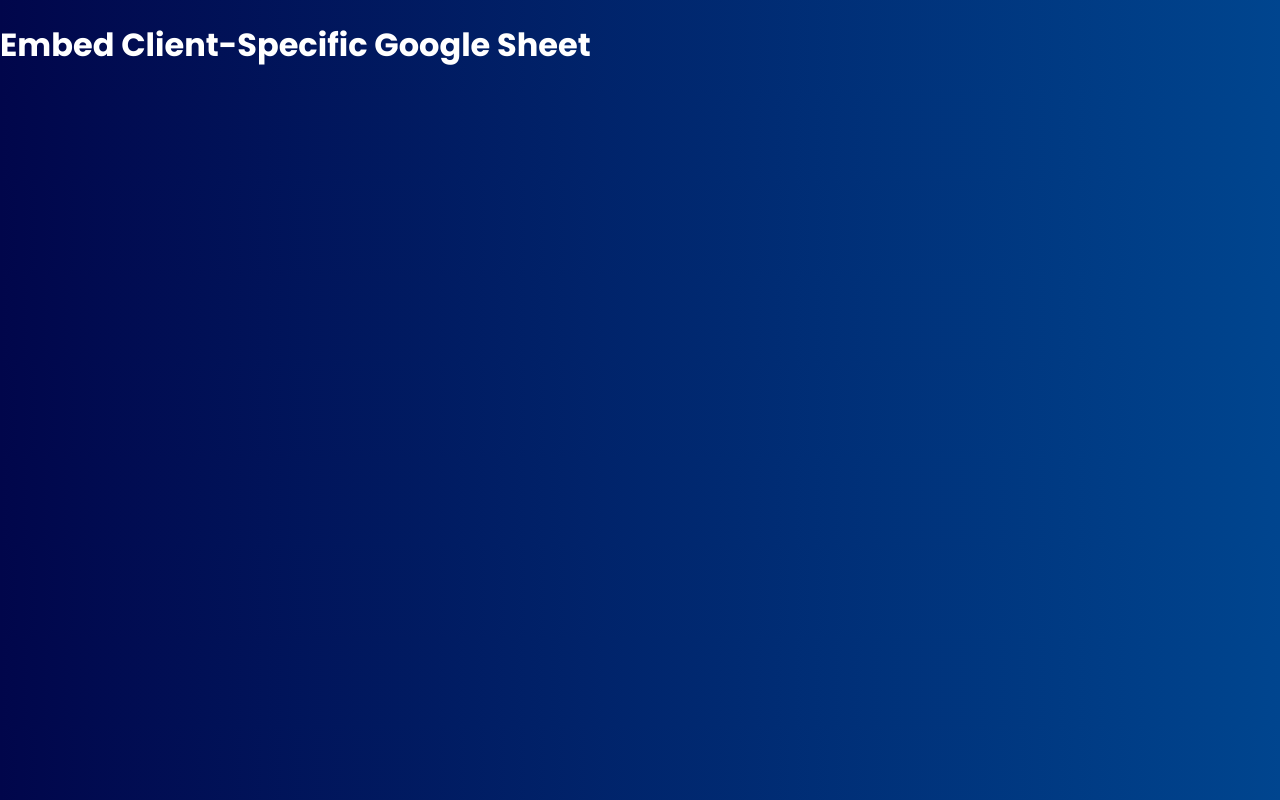
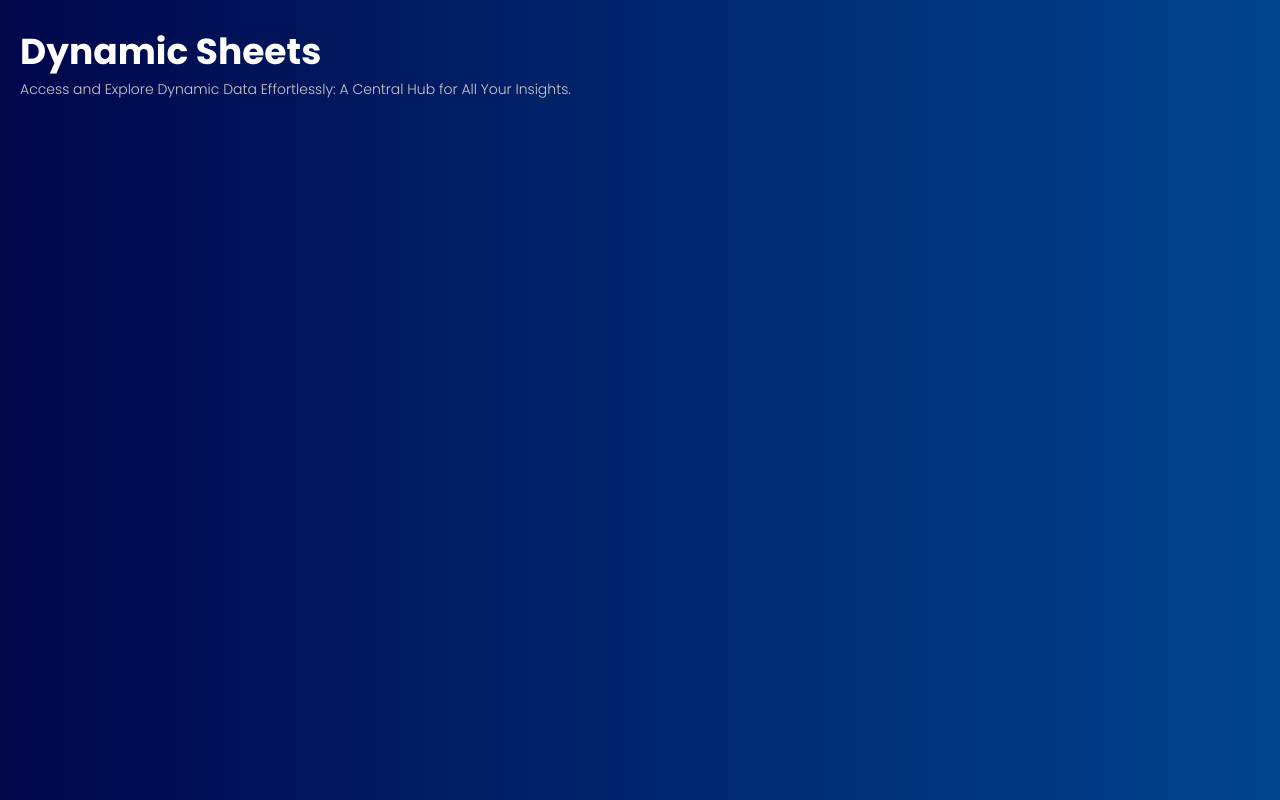
Before and after one commit to coretrex/client-dashboards, a website: page data.html in a window 1280 px wide. Drawn offline with Linux system fonts and the light colour scheme; no server answers.

Commit message:
Add files via upload

```diff
--- a/data.html
+++ b/data.html
@@ -9,8 +9,9 @@
 </head>
 
 <body>
-    <div id="data-page">
-        <h1>Embed Client-Specific Google Sheet</h1>
+    <div id="data-page" class="header">
+        <h1>Dynamic Sheets</h1>
+        <p class="subtext">Access and Explore Dynamic Data Effortlessly: A Central Hub for All Your Insights.</p>
         <div id="iframe-container">
             <!-- iframe will be inserted here -->
         </div>
```
